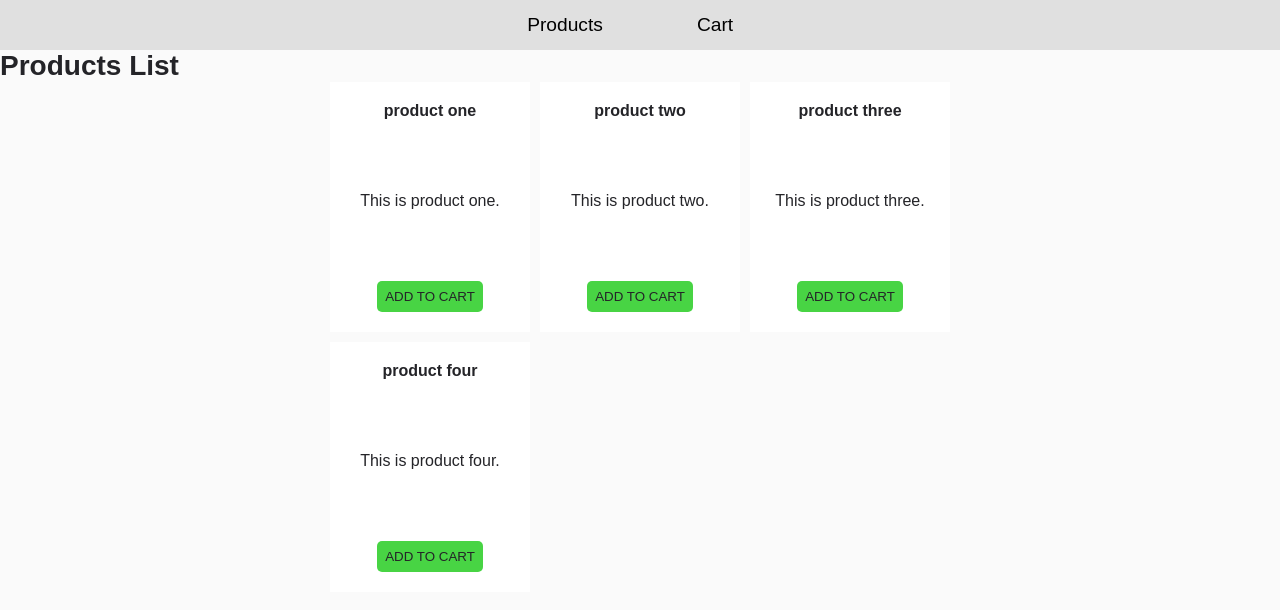
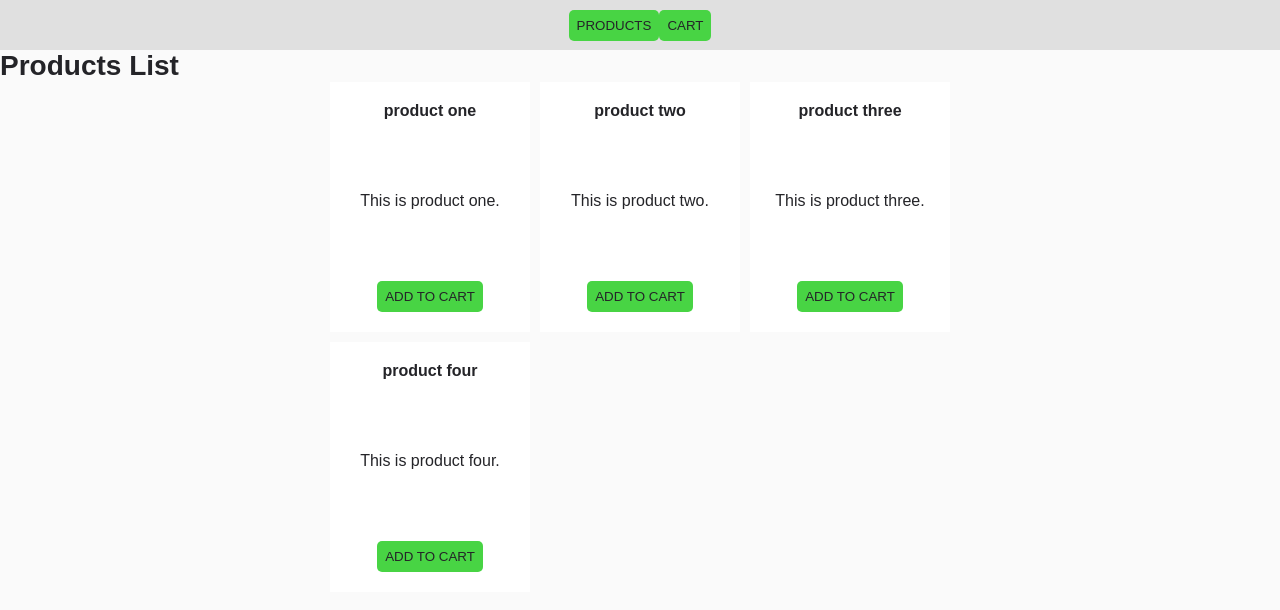
Before and after one commit to EduardoSCosta/atividade-shopping-cart, a React (Create React App) app: page / in a window 1280 px wide. Shown: the top 610 px of the page. Built offline with nearby package versions, Linux system fonts and the light colour scheme.

Commit message:
update header buttons to use styled components

```diff
--- a/src/components/SelectPageBtn.jsx
+++ b/src/components/SelectPageBtn.jsx
@@ -1,10 +1,18 @@
+import { css } from '@styled-system/css';
+import { Button } from '../components';
 import '../styles/components/_selectPageBtn.css'
 
 const SelectPageButton = ({pageName, setCurrentPage}) => {
   return (
-    <button className='button button--select-page' type='button' onClick={() => setCurrentPage(pageName)}>
+    <Button variant='green' type='button' onClick={() => setCurrentPage(pageName)}
+    css={css({
+      backgroundColor: 'inherit',
+      height: '100%',
+      width: '150px',
+      borderRadius: '0'
+    })}>
       {pageName}
-    </button>
+    </Button>
   );
 }
 
```
